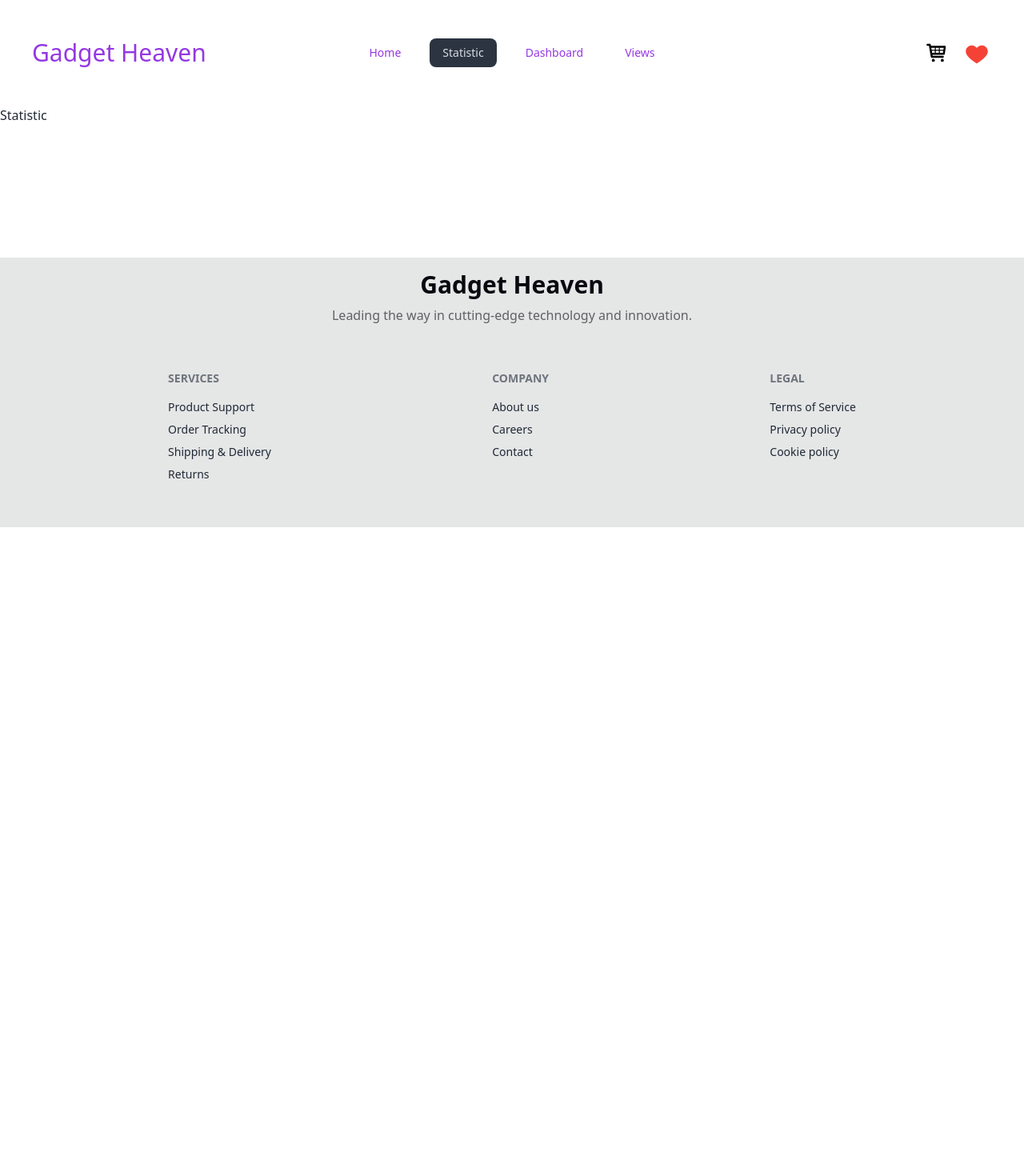
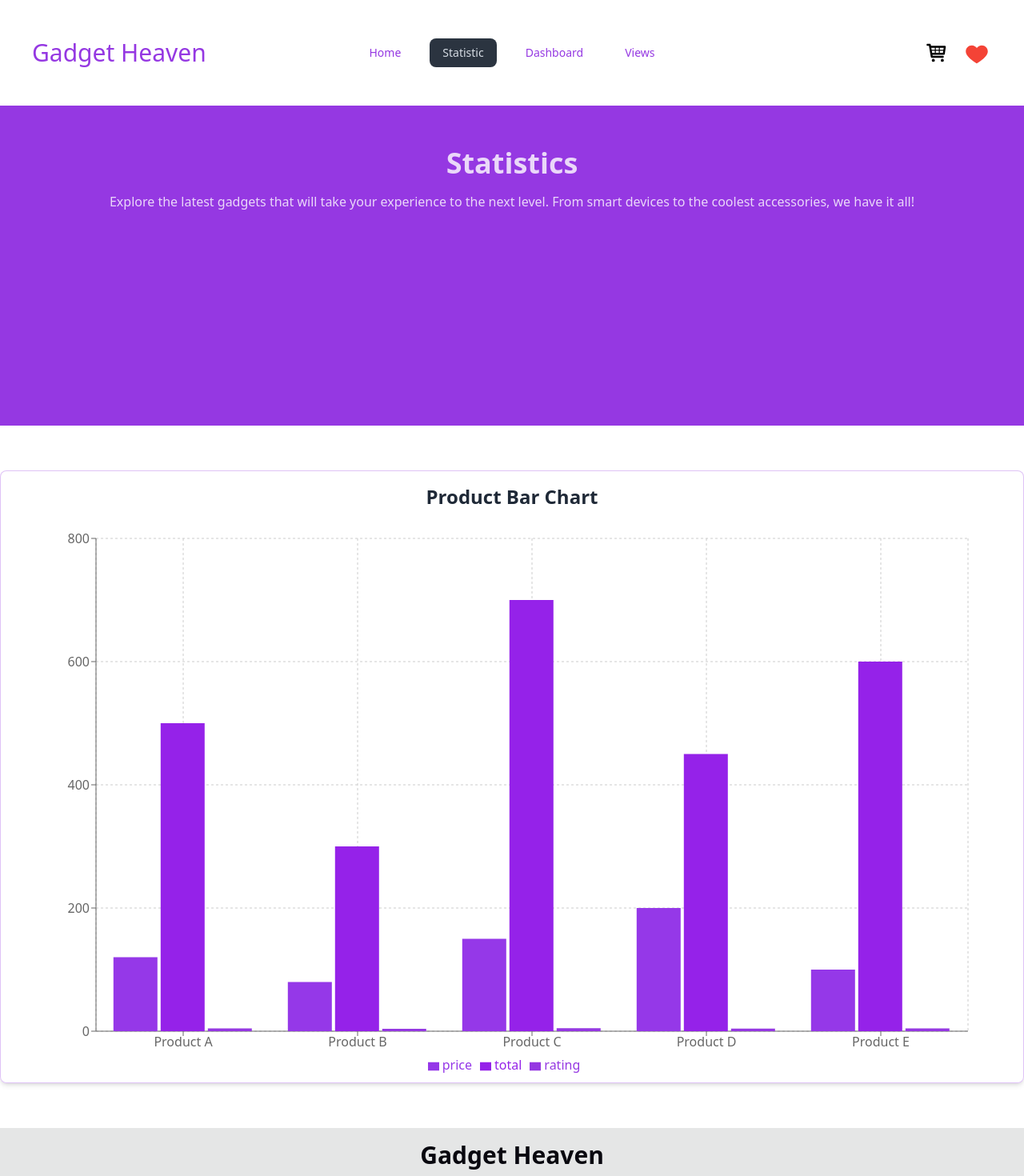
Before and after one commit to programming-hero-web-course-4/b10a8-gadget-heaven-ronithussain, a React (Vite) app: page /statistic in a window 1280 px wide. Shown: the top 1470 px of the page at 80% size. Before the commit the page ends 800 px from the top, so only its background shows below. Built offline with nearby package versions, Linux system fonts and the light colour scheme.

Commit message:
added my statistick barchart

```diff
--- a/package.json
+++ b/package.json
@@ -17,6 +17,7 @@
     "react-hot-toast": "^2.4.1",
     "react-icons": "^5.3.0",
     "react-router-dom": "^7.0.0",
+    "recharts": "^2.13.3",
     "sort-by": "^1.2.0"
   },
   "devDependencies": {
--- /dev/null
+++ b/public/rechart.json
@@ -0,0 +1,32 @@
+[
+    {
+      "name": "Product A",
+      "price": 120,
+      "total": 500,
+      "rating": 4.5
+    },
+    {
+      "name": "Product B",
+      "price": 80,
+      "total": 300,
+      "rating": 4.0
+    },
+    {
+      "name": "Product C",
+      "price": 150,
+      "total": 700,
+      "rating": 4.8
+    },
+    {
+      "name": "Product D",
+      "price": 200,
+      "total": 450,
+      "rating": 4.2
+    },
+    {
+      "name": "Product E",
+      "price": 100,
+      "total": 600,
+      "rating": 4.7
+    }
+  ]
--- a/src/Components/Card.jsx
+++ b/src/Components/Card.jsx
@@ -1,7 +1,8 @@
 import React from 'react';
-import { Link } from 'react-router-dom';
+import { Link, useLocation } from 'react-router-dom';
 
 const Card = ({cards}) => {
+
     const {product_title,product_image,price,id}= cards || {};
 
     return (
--- a/src/Pages/CardDetails.jsx
+++ b/src/Pages/CardDetails.jsx
@@ -4,6 +4,7 @@ import Heading from '../Components/Heading';
 import { TiShoppingCart } from "react-icons/ti";
 import { FcLike } from "react-icons/fc";
 import { addToCard, getAllCard } from '../Utilities';
+import { addToWishlist, getAllWishlist } from '../Utilities/wishlist';
 
 const CardDetails = () => {
     const { id } = useParams();
@@ -11,13 +12,23 @@ const CardDetails = () => {
     const [card, setCard] = useState({})
 
     const [isFavorite, setIsFavorite] = useState(false)
+    const [isWishlist, setIsWishlist] = useState(false);
+
     useEffect(() => {
         const singleData = data.find(card => card.id === parseInt(id))
         setCard(singleData)
+
+        // Check if the item is in the favorite list
         const favorite = getAllCard();
         const isExist = favorite.find(item => item.id == singleData.id)
         if(isExist){
             setIsFavorite(true)
+        }
+        //  Check if the item is in the wishlist
+        const wishlist = getAllWishlist();
+        const isInWishlist = wishlist.find(item => item.id === singleData.id);
+        if (isInWishlist) {
+            setIsWishlist(true);
         }
     }, [card, id])
 
@@ -27,6 +38,11 @@ const CardDetails = () => {
         addToCard(card)
         setIsFavorite(true)
     }
+    const handleAddToWishlist = (card) => {
+        addToWishlist(card);
+        setIsWishlist(true);
+    };
+
     return (
         <>
             <div className='flex sm:flex-col sm:min-h-screen'>
@@ -46,7 +62,7 @@ const CardDetails = () => {
                                 <div>
                                     <h1 className="text-2xl sm:text-3xl font-bold">{product_title}</h1>
                                     <p className='font-bold mt-2 lg:text-2xl '>Price: {price}</p>
-                                    <p className="py-4 font-thin ">
+                                    <div className="py-4 font-thin ">
                                         {description}
                                         {/* specifications */}
                                         <div className='flex-col justify-center gap-4'>
@@ -59,7 +75,7 @@ const CardDetails = () => {
                                                 }
                                             </ul>
                                         </div>
-                                    </p>
+                                    </div>
                                     <div>
                                         <h3 className='font-semibold text-xl sm:text-2xl mb-1'>Ratings:</h3>
                                         <div className='flex items-center gap-x-6'>
@@ -92,6 +108,8 @@ const CardDetails = () => {
             </button>
 
             <button
+            disabled={isWishlist}
+            onClick={()=> handleAddToWishlist(card)}
             className=" btn-sm px-3  btn-accent btn-outline bg-primary rounded-full text-2xl">
                 <FcLike></FcLike>
             </button>
--- a/src/Pages/Statistic.jsx
+++ b/src/Pages/Statistic.jsx
@@ -1,10 +1,46 @@
-import React from 'react';
+// import React, { useEffect, useState } from 'react';
+import Heading from '../Components/Heading';
+
+import React, { useEffect, useState } from "react";
+import { BarChart, Bar, XAxis, YAxis, CartesianGrid, Tooltip, Legend } from "recharts";
 
 const Statistic = () => {
+    const [chart, setChart] = useState([])
+    useEffect(() => {
+        fetch('/rechart.json')
+            .then(res => res.json())
+            .then(data => setChart(data))
+    }, [])
     return (
-        <div>
-            Statistic
-        </div>
+        <>
+            {/* <h1 className=''>{data.length}</h1> */}
+            <div className=' bg-primary w-full  h-[400px] pt-1 text-white/80'>
+                <Heading
+                    title='Statistics'
+                    subTitle='Explore the latest gadgets that will take your experience to the next level. From smart devices to the coolest accessories, we have it all!'
+                ></Heading>
+            </div>
+            <div className='container mx-auto border my-14 bg-white/90 rounded-lg border-primary/30 shadow-md'>
+                <div className="flex flex-col items-center">
+                    <h1 className="text-2xl font-bold my-4">Product Bar Chart</h1>
+                    <BarChart
+                        width={1200}
+                        height={700}
+                        data={chart}
+                        margin={{ top: 20, right: 30, left: 20, bottom: 10 }}
+                    >
+                        <CartesianGrid strokeDasharray="3 3" />
+                        <XAxis dataKey="name" />
+                        <YAxis />
+                        <Tooltip />
+                        <Legend />
+                        <Bar dataKey="price" fill="#9538E8" />
+                        <Bar dataKey="total" fill="#9522E9" />
+                        <Bar dataKey="rating" fill="#9538E2" />
+                    </BarChart>
+                </div>
+            </div>
+        </>
     );
 };
 export default Statistic;
--- a/src/Utilities/index.js
+++ b/src/Utilities/index.js
@@ -3,12 +3,10 @@ import toast from "react-hot-toast";
 // get all card from local storage
 const getAllCard = () => {
     const all = localStorage.getItem('favorite');
-    if(all){
+    if (all) {
         const favorite = JSON.parse(all)
-        console.log(favorite)
         return favorite;
-    }else{
-        console.log([])
+    } else {
         return [];
     }
 
@@ -19,12 +17,63 @@ const addToCard = (card) => {
     const favorite = getAllCard()
     const isExist = favorite.find(item => item.id == card.id)
 
-    if(isExist) return toast.error('Card is Already Exist');
+    if (isExist) return toast.error('Card is Already Exist');
 
     favorite.push(card)
     localStorage.setItem('favorite', JSON.stringify(favorite));
     toast.success('Card is Successfully Added')
 }
 // remove a card from local storage
+const removeFavorite = (id) => {
+    const favorite = getAllCard();
+    const remaining = favorite.filter(card => card.id != id);
+    localStorage.setItem('favorite', JSON.stringify(remaining));
+    toast.success('Card is Successfully removed')
+}
 
-export {addToCard , getAllCard};
+// Get all wishlist items from local storage
+
+// Add a card to wishlist
+
+// Remove an item from wishlist
+
+export { addToCard, getAllCard, removeFavorite };
+
+// import toast from "react-hot-toast";
+
+// //get all product from local storage
+// const getAllFavorites = ()=> {
+//     const all = localStorage.getItem('favorites')
+//     if(all){
+//         const favorites =JSON.parse(all)
+//         return favorites
+//     }
+//     else{
+//         return []
+//     }
+// }
+
+
+
+// // add a product to local storage
+// const addFavorite = product => {
+//     const favorites = getAllFavorites()
+//     const isExist = favorites.find(item => item.product_id === product.product_id)
+//     if(isExist) return toast.error('Product already Exist!');
+//     favorites.push(product)
+//     localStorage.setItem('favorites', JSON.stringify(favorites))
+//     toast.success('Successfully added!');
+// }
+
+
+// const removeFavorite = id => {
+//     const favorites = getAllFavorites()
+//     const remaining = favorites.filter(coffee => coffee.id !== id)
+//     localStorage.setItem('favorites', JSON.stringify(remaining))
+//     toast.success('Successfully removed!');
+// }
+
+
+// //remove a product from local storage
+
+// export {addFavorite, getAllFavorites, removeFavorite}
--- /dev/null
+++ b/src/Utilities/wishlist.js
@@ -0,0 +1,92 @@
+import toast from "react-hot-toast";
+
+
+// Get all wishlist items from local storage
+const getAllWishlist = () => {
+    const all = localStorage.getItem('wishlist');
+    if (all) {
+        const wishlist = JSON.parse(all);
+        console.log(wishlist)
+        return wishlist;
+    } else {
+        console.log([])
+        return [];
+    }
+};
+
+// Add a card to wishlist
+const addToWishlist = (card) => {
+    const wishlist = getAllWishlist();
+    const isExist = wishlist.find(item => item.id === card.id);
+
+    if (isExist) return toast.error('Item is already in the wishlist');
+
+    wishlist.push(card);
+    localStorage.setItem('wishlist', JSON.stringify(wishlist));
+    toast.success('Item added to wishlist');
+};
+
+// Remove an item from wishlist
+const removeFromWishlist = (id) => {
+    const wishlist = getAllWishlist();
+    const updatedWishlist = wishlist.filter(item => item.id !== id);
+    localStorage.setItem('wishlist', JSON.stringify(updatedWishlist));
+    toast.success('Item removed from wishlist');
+};
+
+export { getAllWishlist, addToWishlist, removeFromWishlist };
+
+
+
+
+
+
+
+
+
+
+
+
+
+
+
+
+
+
+
+
+// // for wishlist====================
+// //get all product from local storage
+// const getAllWishlist = ()=> {
+//     const all = localStorage.getItem('whishList')
+//     if(all){
+//         const favorites =JSON.parse(all)
+//         return favorites
+//     }
+//     else{
+//         return []
+//     }
+// }
+
+
+
+// // add a product to local storage
+// const addWishlist = product => {
+//     const favorites = getAllWishlist()
+//     const isExist = favorites.find(item => item.product_id === product.product_id)
+//     if(isExist) return toast.error('Product already Exist!');
+//     favorites.push(product)
+//     localStorage.setItem('whishList', JSON.stringify(favorites))
+//     toast.success('Successfully added!');
+// }
+
+
+// //remove a product from local storage
+// const removeWishlist = id => {
+//     const wishlistRemove = getAllFavorites()
+//     const remaining = wishlistRemove.filter(item => item.id !== id)
+//     localStorage.setItem('whishList', JSON.stringify(remaining))
+//     toast.success('Successfully removed!');
+// }
+
+// export {getAllWishlist, addWishlist, removeWishlist}
```
Also changed, not shown: src/Pages/Dashboard.jsx (+88 -14 lines), 1 other file (tests, documents, lock files or other folders). Lines whose indentation alone changed are shown as unchanged.
